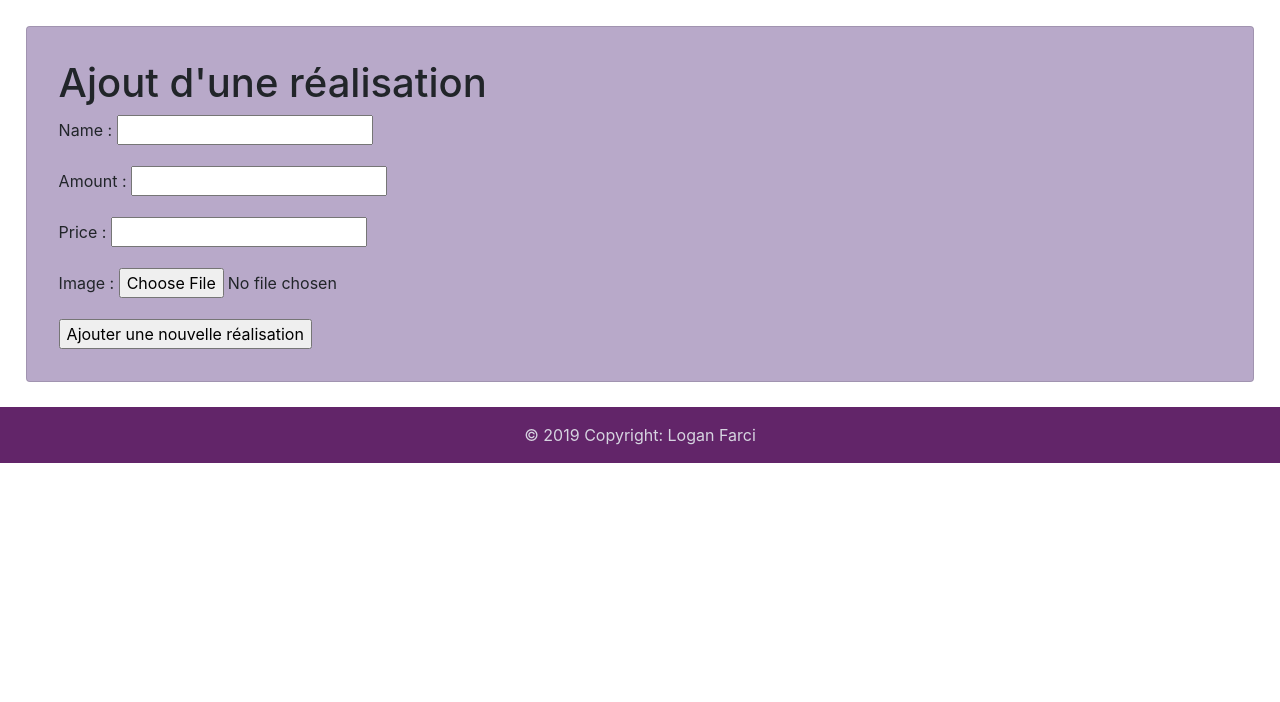
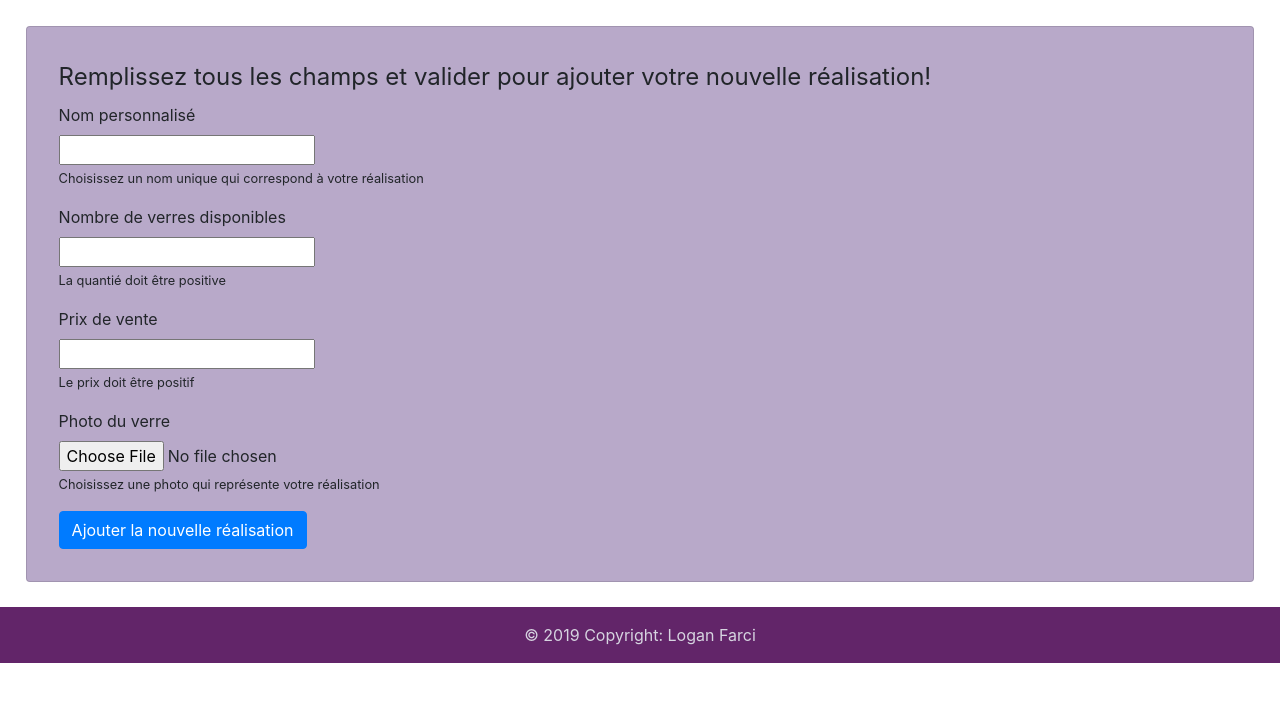
Before and after one commit to Lofaloa/PreciousMomentsAdmin, a Django app: page /glasses/add/ in a window 1280 px wide. Shown: the part 56-758 px from the top of the page. Run offline with Django 3.2, Linux system fonts and the light colour scheme; some libraries are stand-ins or nearby versions.

Commit message:
add.html: labels and help texts updated

```diff
--- a/PreciousMomentsAdmin/settings.py
+++ b/PreciousMomentsAdmin/settings.py
@@ -37,7 +37,7 @@ INSTALLED_APPS = [
     'django.contrib.contenttypes',
     'django.contrib.sessions',
     'django.contrib.messages',
-    'django.contrib.staticfiles',
+    'django.contrib.staticfiles'
 ]
 
 MIDDLEWARE = [
--- a/glasses/forms.py
+++ b/glasses/forms.py
@@ -5,3 +5,15 @@ class GlassModelForm(forms.ModelForm):
     class Meta:
         model = Glass
         fields = ('name', 'amount', 'price', 'image')
+        labels = {
+            "name": "Nom personnalisé",
+            "amount": "Nombre de verres disponibles",
+            "price": "Prix de vente",
+            "image": "Photo du verre",
+        }
+        help_texts = {
+            'name': 'Choisissez un nom unique qui correspond à votre réalisation',
+            'amount': 'La quantié doit être positive',
+            'price': 'Le prix doit être positif',
+            'image': 'Choisissez une photo qui représente votre réalisation',
+        }
--- a/glasses/templates/glasses/add.html
+++ b/glasses/templates/glasses/add.html
@@ -2,15 +2,34 @@
 
 {% block content %}
 <div class="card controller" style="width: 100%;">
-    <h1>Ajout d'une réalisation</h1>
-    <form action="{% url 'index'%}" method="post" enctype="multipart/form-data">
-        {% csrf_token %}
-        {% if form is None %}
-        <p>Pas de formulaire!</p>
-        {% else %}
-        {{ form.as_p }}
-        {% endif %}
-        <input type="submit" value="Ajouter une nouvelle réalisation">
+    <form class="form-horizontal" action="{% url 'index'%}" method="post" enctype='multipart/form-data'>{% csrf_token %}
+        <fieldset>
+            <legend>Remplissez tous les champs et valider pour ajouter votre nouvelle réalisation!</legend>
+            {% for field in form %}
+                {% if field.errors %}
+                    <div class="control-group error">
+                        <label class="control-label">{{ field.label }}</label>
+                        <div class="controls">{{ field }}
+                            <span class="help-inline">
+                                {% for error in  field.errors %}{{ error }}{% endfor %}
+                            </span>
+                        </div>
+                    </div>
+                {% else %}
+                    <div class="control-group">
+                        <label class="control-label">{{ field.label }}</label>
+                        <div class="controls">{{ field }}
+                            {% if field.help_text %}
+                                <p class="help-inline"><small>{{ field.help_text }}</small></p>
+                            {% endif %}
+                        </div>
+                    </div>
+                {% endif %}
+            {% endfor %}
+        </fieldset>
+        <div class="form-actions">
+            <button type="submit" class="btn btn-primary" title="Valider et revenir à la page d'acceuil">Ajouter la nouvelle réalisation</button>
+        </div>
     </form>
 </div>
 {% endblock %}
```
Also changed, not shown: media/images/produit_10.jpg (added), media/images/produit_10_DbsEKS7.jpg (added).
